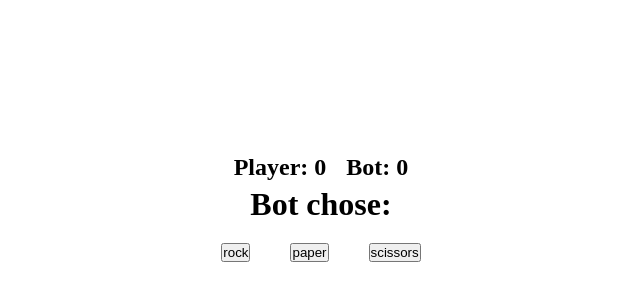
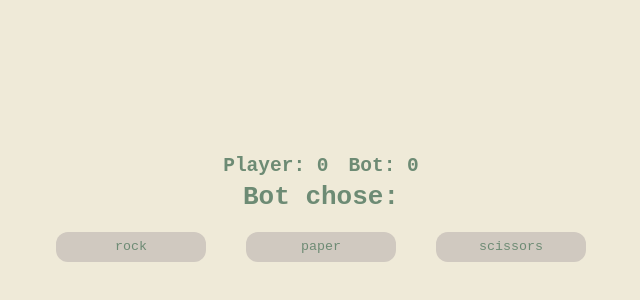
Before and after one commit to chrsarts/odin-rock-paper-scissors, a plain HTML site: page index.html in a window 1280 px wide. Shown: the part 182-482 px from the top of the page, without its empty margins (319-959 px from the left). Drawn offline with Linux system fonts and the light colour scheme.

Commit message:
gave color to this boring page

```diff
--- a/style.css
+++ b/style.css
@@ -2,12 +2,15 @@
   margin: 0px;
   padding: 0px;
   box-sizing: border-box;
+  font-family: monospace;
+  color: #6d8b74;
 }
 body {
   height: 100vh;
   display: flex;
   align-items: center;
   justify-content: center;
+  background-color: #efead8;
 }
 .text-container {
   display: flex;
@@ -38,6 +41,24 @@ body {
 
 button {
   margin: 20px;
+  color: #6d8b74;
+  background-color: #d0c9c0;
+  border-radius: 12px;
+  outline: none;
+  border: none;
+  width: 150px;
+  height: 30px;
+  cursor: pointer;
+}
+button:hover {
+  margin: 20px;
+  color: #6d8b74;
+  background-color: #bcb2a4;
+  width: 150px;
+  height: 30px;
+  transform: scale(1.1);
+  transition: all 0.07s ease;
+  cursor: pointer;
 }
 
 .bot-choice,
```
